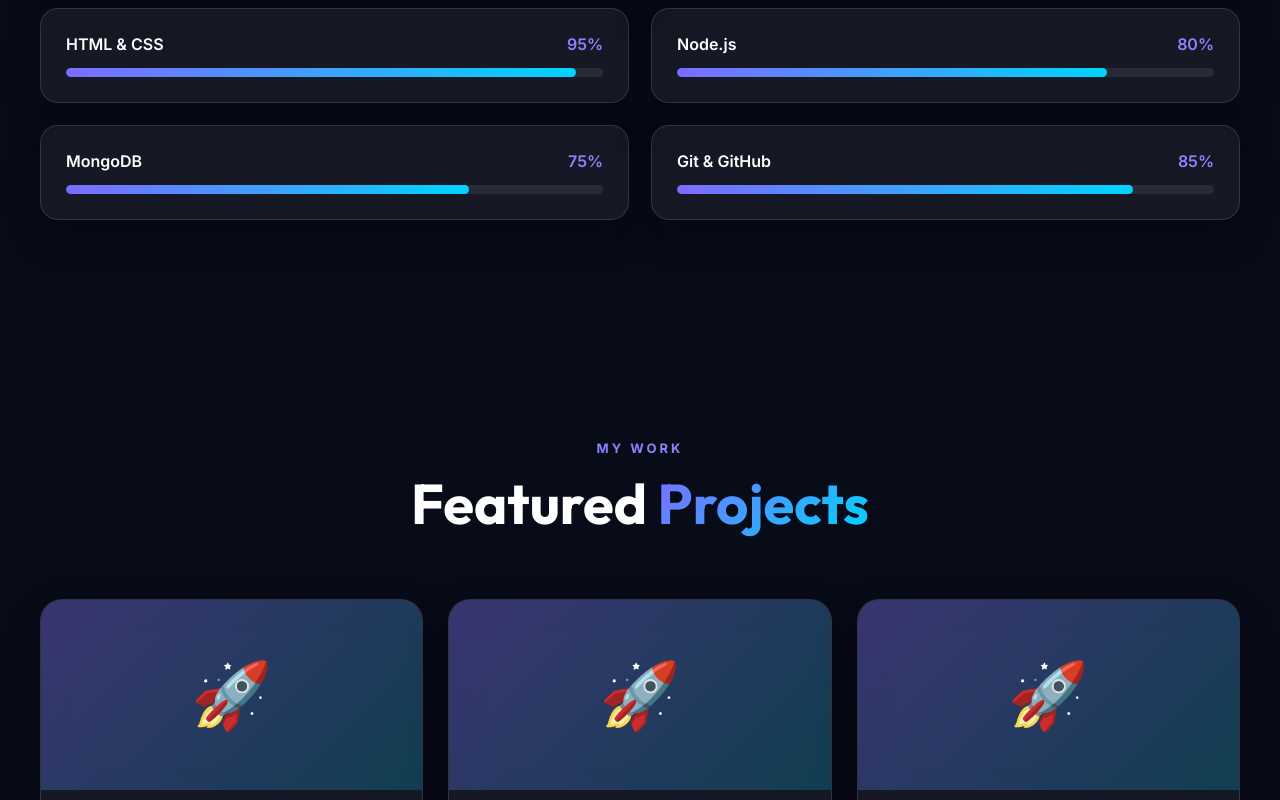
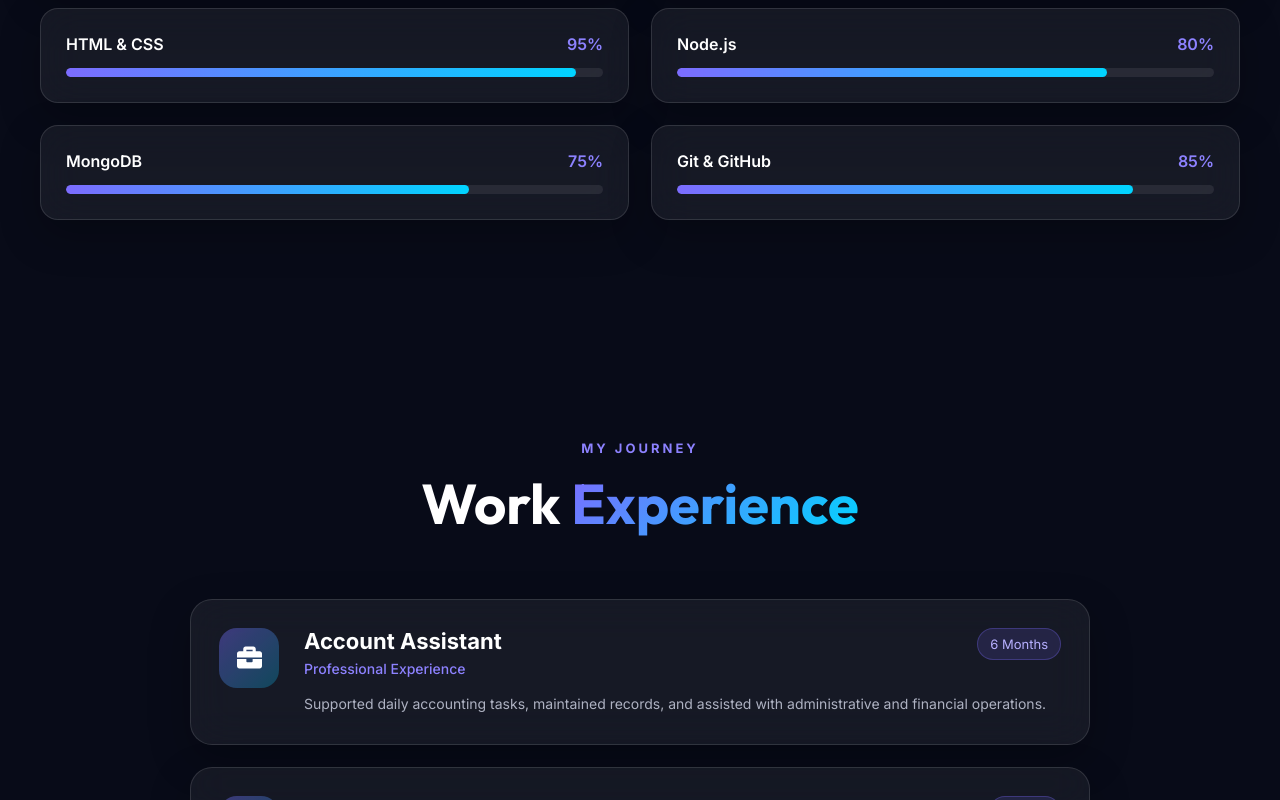
Before and after one commit to rbrajeshkamle/my-portfolio, a React (Vite) app: page / in a window 1280 px wide. Shown: the part 2000-2800 px from the top of the page. Built offline with nearby package versions, Linux system fonts and the light colour scheme.

Commit message:
Update linkdin speling

```diff
--- a/src/App.jsx
+++ b/src/App.jsx
@@ -2,15 +2,24 @@ import Navbar from "./components/Navbar";
 import Hero from "./components/Hero";
 import About from "./components/About";
 import Skills from "./components/Skills";
+import Experience from "./components/Experience";
 import Projects from "./components/Projects";
 import Contact from "./components/Contact";
 import Footer from "./components/Footer";
 
 function App() {
-return (
-<> <Navbar /> <Hero /> <About /> <Skills /> <Projects /> <Contact /> <Footer />
-</>
-);
+  return (
+    <>
+      <Navbar />
+      <Hero />
+      <About />
+      <Skills />
+      <Experience />
+      <Projects />
+      <Contact />
+      <Footer />
+    </>
+  );
 }
 
 export default App;
--- /dev/null
+++ b/src/components/Experience.jsx
@@ -0,0 +1,95 @@
+import { motion } from "framer-motion";
+import {
+  FaBriefcase,
+  FaLaptopCode,
+  FaChalkboardTeacher,
+  FaCalculator,
+} from "react-icons/fa";
+
+function Experience() {
+  const experiences = [
+    {
+      role: "Account Assistant",
+      company: "Professional Experience",
+      duration: "6 Months",
+      description:
+        "Supported daily accounting tasks, maintained records, and assisted with administrative and financial operations.",
+      icon: <FaBriefcase />,
+    },
+    {
+      role: "Computer Tutor",
+      company: "Teaching Experience",
+      duration: "2 Years",
+      description:
+        "Taught computer fundamentals, software applications, and practical computer skills to students.",
+      icon: <FaLaptopCode />,
+    },
+    {
+      role: "Math Tutor",
+      company: "Teaching Experience",
+      duration: "1 Year",
+      description:
+        "Provided mathematics tutoring and helped students understand concepts through structured and practical learning.",
+      icon: <FaCalculator />,
+    },
+    {
+      role: "Full Stack Developer Intern",
+      company: "Infobeans Foundation",
+      duration: "Internship",
+      description:
+        "Worked on full-stack development concepts and gained practical experience building modern web applications and learning industry development workflows.",
+      icon: <FaChalkboardTeacher />,
+    },
+  ];
+
+  return (
+    <section className="section experience" id="experience">
+      <div className="section-container">
+        <motion.div
+          className="section-heading"
+          initial={{ opacity: 0, y: 30 }}
+          whileInView={{ opacity: 1, y: 0 }}
+          viewport={{ once: true }}
+        >
+          <p>MY JOURNEY</p>
+          <h2>Work <span>Experience</span></h2>
+        </motion.div>
+
+        <div className="experience-timeline">
+          {experiences.map((experience, index) => (
+            <motion.div
+              className="experience-card glass-card"
+              key={experience.role}
+              initial={{ opacity: 0, x: index % 2 === 0 ? -40 : 40 }}
+              whileInView={{ opacity: 1, x: 0 }}
+              viewport={{ once: true }}
+              transition={{ duration: 0.5, delay: index * 0.1 }}
+              whileHover={{ y: -6 }}
+            >
+              <div className="experience-icon">
+                {experience.icon}
+              </div>
+
+              <div className="experience-content">
+                <div className="experience-top">
+                  <div>
+                    <h3>{experience.role}</h3>
+                    <h4>{experience.company}</h4>
+                  </div>
+
+                  <span className="experience-duration">
+                    {experience.duration}
+                  </span>
+                </div>
+
+                <p>{experience.description}</p>
+              </div>
+            </motion.div>
+          ))}
+        </div>
+      </div>
+    </section>
+  );
+}
+
+export default Experience;
--- a/src/components/Navbar.jsx
+++ b/src/components/Navbar.jsx
@@ -7,14 +7,17 @@ className="navbar"
       initial={{ y: -80, opacity: 0 }}
       animate={{ y: 0, opacity: 1 }}
       transition={{ duration: 0.7 }}
-> <div className="nav-container"> <a href="#home" className="logo">
-Brajesh<span>.</span> </a>
-
+    >
+      <div className="nav-container">
+        <a href="#home" className="logo">
+          Brajesh<span>.</span>
+        </a>
 
         <div className="nav-links">
           <a href="#home">Home</a>
           <a href="#about">About</a>
           <a href="#skills">Skills</a>
+          <a href="#experience">Experience</a>
           <a href="#projects">Projects</a>
           <a href="#contact">Contact</a>
         </div>
@@ -24,7 +27,6 @@ Brajesh<span>.</span> </a>
         </a>
       </div>
     </motion.nav>
-
   );
 }
 
--- a/src/index.css
+++ b/src/index.css
@@ -760,3 +760,113 @@ flex-direction: column;
 justify-content: center;
 }
 }
+
+/* =========================
+   EXPERIENCE
+========================= */
+
+.experience {
+  position: relative;
+}
+
+.experience-timeline {
+  max-width: 900px;
+  margin: 0 auto;
+  display: flex;
+  flex-direction: column;
+  gap: 22px;
+}
+
+.experience-card {
+  display: flex;
+  gap: 25px;
+  padding: 28px;
+  border-radius: 22px;
+  position: relative;
+  transition: 0.3s ease;
+}
+
+.experience-card:hover {
+  border-color: rgba(124, 108, 255, 0.5);
+  box-shadow: 0 20px 50px rgba(0, 0, 0, 0.3);
+}
+
+.experience-icon {
+  min-width: 60px;
+  height: 60px;
+
+  display: flex;
+  align-items: center;
+  justify-content: center;
+
+  border-radius: 18px;
+
+  background: linear-gradient(
+    135deg,
+    rgba(124, 108, 255, 0.4),
+    rgba(0, 212, 255, 0.25)
+  );
+
+  font-size: 25px;
+  color: white;
+}
+
+.experience-content {
+  flex: 1;
+}
+
+.experience-top {
+  display: flex;
+  justify-content: space-between;
+  gap: 20px;
+  margin-bottom: 15px;
+}
+
+.experience-content h3 {
+  font-size: 22px;
+  margin-bottom: 6px;
+}
+
+.experience-content h4 {
+  color: #8d82ff;
+  font-size: 14px;
+  font-weight: 500;
+}
+
+.experience-duration {
+  height: fit-content;
+  padding: 7px 12px;
+
+  border-radius: 20px;
+
+  background: rgba(124, 108, 255, 0.15);
+  border: 1px solid rgba(124, 108, 255, 0.3);
+
+  color: #b7b0ff;
+  font-size: 13px;
+  white-space: nowrap;
+}
+
+.experience-content p {
+  color: #aeb2c2;
+  line-height: 1.7;
+  font-size: 14px;
+}
+
+/* EXPERIENCE MOBILE */
+
+@media (max-width: 600px) {
+  .experience-card {
+    flex-direction: column;
+    gap: 18px;
+  }
+
+  .experience-top {
+    flex-direction: column;
+    gap: 12px;
+  }
+
+  .experience-duration {
+    align-self: flex-start;
+  }
+}
```
Lines whose indentation alone changed are shown as unchanged.
